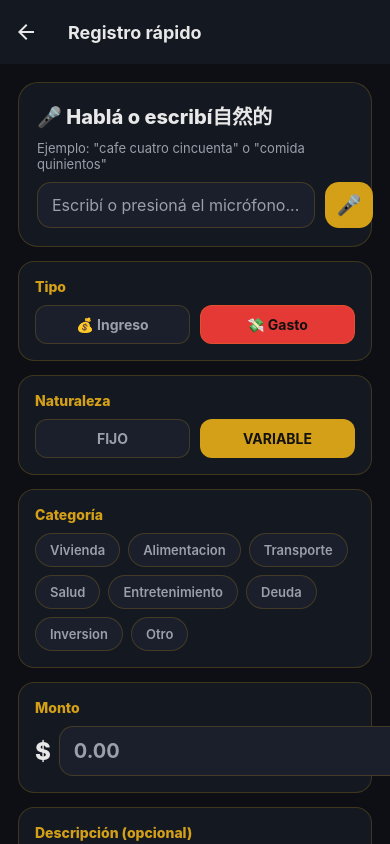
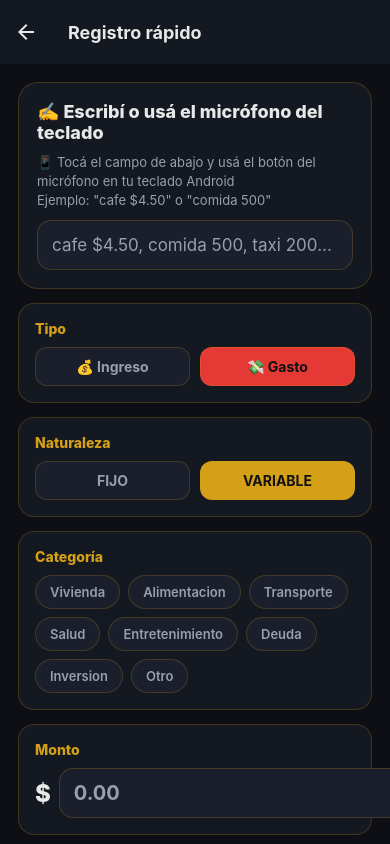
Before and after one commit to pinkysoftware/capitalizarte-mvp, a React Native app: screen /AddTransactionVoice in a window 390 px wide. Built offline with nearby package versions, Linux system fonts and the light colour scheme.

Commit message:
fix: remove Web Speech API (no funciona en RN), usar input nativo con voz del teclado

```diff
--- a/src/screens/AddTransactionVoice.js
+++ b/src/screens/AddTransactionVoice.js
@@ -1,4 +1,4 @@
-import React, { useState, useEffect, useRef } from 'react';
+import React, { useState } from 'react';
 import {
   View,
   Text,
@@ -32,63 +32,6 @@ const naturalezas = ['FIJO', 'VARIABLE'];
 const incomeCategories = ['Salario', 'Ventas', 'Freelance', 'Comision', 'Interes', 'Otro'];
 const expenseCategories = ['Vivienda', 'Alimentacion', 'Transporte', 'Salud', 'Entretenimiento', 'Deuda', 'Inversion', 'Otro'];
 
-// Hook para Web Speech API
-function useSpeechRecognition() {
-  const [listening, setListening] = useState(false);
-  const [transcript, setTranscript] = useState('');
-  const [supported, setSupported] = useState(false);
-  const recognitionRef = useRef(null);
-
-  useEffect(() => {
-    const SpeechRecognition = window.SpeechRecognition || window.webkitSpeechRecognition;
-    if (SpeechRecognition) {
-      setSupported(true);
-      recognitionRef.current = new SpeechRecognition();
-      recognitionRef.current.continuous = false;
-      recognitionRef.current.interimResults = true;
-      recognitionRef.current.lang = 'es-AR';
-
-      recognitionRef.current.onresult = (event) => {
-        let final = '';
-        for (let i = event.resultIndex; i < event.results.length; i++) {
-          final += event.results[i][0].transcript;
-        }
-        setTranscript(final);
-      };
-
-      recognitionRef.current.onerror = (event) => {
-        if (event.error !== 'no-speech') {
-          console.log('Speech error:', event.error);
-        }
-        setListening(false);
-      };
-
-      recognitionRef.current.onend = () => setListening(false);
-    }
-  }, []);
-
-  const start = () => {
-    if (recognitionRef.current && !listening) {
-      setTranscript('');
-      try {
-        recognitionRef.current.start();
-        setListening(true);
-      } catch (e) {
-        console.log('Start error:', e);
-      }
-    }
-  };
-
-  const stop = () => {
-    if (recognitionRef.current && listening) {
-      recognitionRef.current.stop();
-      setListening(false);
-    }
-  };
-
-  return { listening, transcript, supported, start, stop };
-}
-
 export default function AddTransactionVoice({ navigation, route }) {
   const tipoInicial = route?.params?.tipo || 'GASTO';
   const [input, setInput] = useState('');
@@ -101,50 +44,16 @@ export default function AddTransactionVoice({ navigation, route }) {
   const [monto, setMonto] = useState('');
   const [descripcion, setDescripcion] = useState('');
 
-  const { listening, transcript, supported, start, stop } = useSpeechRecognition();
-
-  // Cuando termina de hablar, si hay texto, lo procesamos
-  useEffect(() => {
-    if (transcript && !listening && transcript.length > 2) {
-      setInput(transcript);
-      const result = parseNaturalTransaction(transcript);
+  // Procesar texto cada vez que cambia
+  const handleInputChange = (text) => {
+    setInput(text);
+    const result = parseNaturalTransaction(text);
     if (result) {
       setParsed(result);
       setTipo(result.tipo);
       setCategoria(result.categoria);
       setMonto(result.monto.toString());
       setDescripcion(result.descripcion);
-      }
-    }
-  }, [listening, transcript]);
-
-  const handleVoicePress = () => {
-    if (listening) {
-      stop();
-    } else {
-      if (!supported) {
-        Alert.alert(
-          'Voz no disponible',
-          'Tu dispositivo no soporta reconocimiento de voz. Escribí naturalmente en el campo de texto.',
-          [{ text: 'OK' }]
-        );
-        return;
-      }
-      start();
-    }
-  };
-
-  const handleParse = () => {
-    if (!input.trim()) return;
-    const result = parseNaturalTransaction(input);
-    if (result) {
-      setParsed(result);
-      setTipo(result.tipo);
-      setCategoria(result.categoria);
-      setMonto(result.monto.toString());
-      setDescripcion(result.descripcion);
-    } else {
-      Alert.alert('No pude entender', 'Probá algo como "cafe $4.50" o "comida 500"');
     }
   };
 
@@ -181,44 +90,28 @@ export default function AddTransactionVoice({ navigation, route }) {
     <KeyboardAvoidingView style={styles.screen} behavior={Platform.OS === 'ios' ? 'padding' : 'height'} keyboardVerticalOffset={90}>
       <ScrollView style={styles.screen} contentContainerStyle={styles.content} keyboardShouldPersistTaps="handled">
 
-        {/* VOICE INPUT */}
+        {/* INPUT NATURAL */}
         <View style={styles.voiceCard}>
-          <Text style={styles.voiceTitle}>🎤 Hablá o escribí自然的</Text>
-          <Text style={styles.voiceSubtitle}>Ejemplo: "cafe cuatro cincuenta" o "comida quinientos"</Text>
-          <View style={styles.inputRow}>
+          <Text style={styles.voiceTitle}>✍️ Escribí o usá el micrófono del teclado</Text>
+          <Text style={styles.voiceSubtitle}>
+            📱 Tocá el campo de abajo y usá el botón del micrófono en tu teclado Android{'\n'}
+            Ejemplo: "cafe $4.50" o "comida 500"
+          </Text>
           <TextInput
             style={styles.voiceInput}
-              placeholder="Escribí o presioná el micrófono..."
+            placeholder="cafe $4.50, comida 500, taxi 200..."
             placeholderTextColor={COLORS.textMuted}
             value={input}
-              onChangeText={setInput}
-              onSubmitEditing={handleParse}
-              returnKeyType="send"
+            onChangeText={handleInputChange}
             autoCapitalize="none"
+            autoCorrect={false}
           />
-            <Pressable
-              style={[styles.micButton, listening && styles.micButtonActive]}
-              onPress={handleVoicePress}
-            >
-              {listening ? (
-                <ActivityIndicator color="#111" size="small" />
-              ) : (
-                <Text style={styles.micButtonText}>🎤</Text>
-              )}
-            </Pressable>
-          </View>
-
-          {listening && (
-            <View style={styles.listeningIndicator}>
-              <Text style={styles.listeningText}>🎙️ Escuchando... (hablá en español)</Text>
-            </View>
-          )}
 
           {parsed && (
             <View style={styles.parsedPreview}>
-              <Text style={styles.parsedTitle}>✓ Detectado:</Text>
+              <Text style={styles.parsedTitle}>✓ Detectado automáticamente:</Text>
               <Text style={styles.parsedText}>{formatTransactionPreview(parsed)}</Text>
-              <Text style={styles.parsedHint}>Editá los campos abajo antes de confirmar</Text>
+              <Text style={styles.parsedHint}>Editá los campos abajo si querés cambiar algo</Text>
             </View>
           )}
         </View>
@@ -318,15 +211,9 @@ const styles = StyleSheet.create({
   screen: { flex: 1, backgroundColor: COLORS.background },
   content: { padding: 18, paddingBottom: 48, gap: 14 },
   voiceCard: { backgroundColor: COLORS.surface, borderRadius: 20, padding: 18, borderWidth: 1, borderColor: COLORS.border, gap: 10 },
-  voiceTitle: { color: COLORS.text, fontSize: 20, fontWeight: '800' },
-  voiceSubtitle: { color: COLORS.textMuted, fontSize: 13 },
-  inputRow: { flexDirection: 'row', gap: 10 },
-  voiceInput: { flex: 1, backgroundColor: COLORS.surfaceSoft, borderRadius: 14, paddingHorizontal: 14, paddingVertical: 12, color: COLORS.text, fontSize: 16, borderWidth: 1, borderColor: COLORS.border },
-  micButton: { backgroundColor: COLORS.primary, borderRadius: 14, width: 48, alignItems: 'center', justifyContent: 'center' },
-  micButtonActive: { backgroundColor: COLORS.red },
-  micButtonText: { fontSize: 20 },
-  listeningIndicator: { backgroundColor: 'rgba(211, 47, 47, 0.15)', borderRadius: 10, paddingVertical: 8, paddingHorizontal: 12 },
-  listeningText: { color: COLORS.red, fontSize: 14, fontWeight: '700', textAlign: 'center' },
+  voiceTitle: { color: COLORS.text, fontSize: 18, fontWeight: '800' },
+  voiceSubtitle: { color: COLORS.textMuted, fontSize: 13, lineHeight: 19 },
+  voiceInput: { backgroundColor: COLORS.surfaceSoft, borderRadius: 14, paddingHorizontal: 14, paddingVertical: 14, color: COLORS.text, fontSize: 17, borderWidth: 1, borderColor: COLORS.border },
   parsedPreview: { backgroundColor: 'rgba(46, 204, 64, 0.12)', borderRadius: 12, padding: 12, borderLeftWidth: 3, borderLeftColor: COLORS.green },
   parsedTitle: { color: COLORS.green, fontSize: 12, fontWeight: '800', marginBottom: 4 },
   parsedText: { color: COLORS.text, fontSize: 15, fontWeight: '700' },
```
Lines whose indentation alone changed are shown as unchanged.
